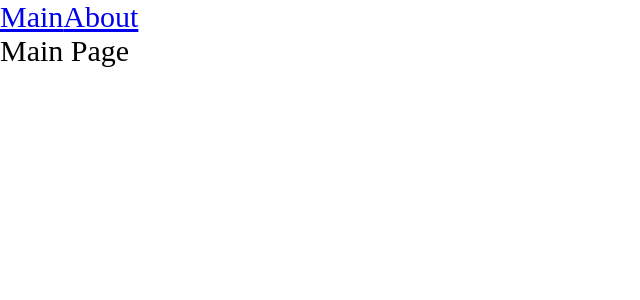
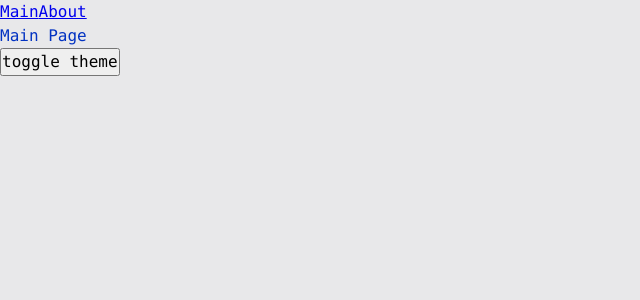
Before and after one commit to grandleemon/prod-react, a React app: page / in a window 1280 px wide. Shown: the top 300 px of the page, without its empty margins (0-640 px from the left). Built offline with nearby package versions, Linux system fonts and the light colour scheme.

Commit message:
global css variables/styles, custom hook for changing theme

```diff
--- a/src/App.tsx
+++ b/src/App.tsx
@@ -1,12 +1,15 @@
+import { Suspense } from "react";
 import { Link, Route, Routes } from "react-router-dom";
 import { AboutPageAsync } from "./pages/AboutPage/AboutPage.async";
 import { MainPageAsync } from "./pages/MainPage/MainPage.async";
-import "./index.scss";
-import { Suspense } from "react";
+import { useTheme } from "./theme/useTheme";
+import "./styles/index.scss";
 
 const App = () => {
+  const { theme, toggleTheme } = useTheme();
+
   return (
-    <div className="app">
+    <div className={`app ${theme}`}>
       <Link to="/">Main</Link>
       <Link to="/about">About</Link>
       <Suspense fallback="loading...">
@@ -15,6 +18,7 @@ const App = () => {
           <Route path="/" element={<MainPageAsync />} />
         </Routes>
       </Suspense>
+      <button onClick={toggleTheme}>toggle theme</button>
     </div>
   );
 };
--- a/src/index.scss
+++ /dev/null
@@ -1,9 +0,0 @@
-* {
-  padding: 0;
-  margin: 0;
-  box-sizing: border-box;
-}
-
-.app {
-  font-size: 30px;
-}
--- a/src/index.tsx
+++ b/src/index.tsx
@@ -1,10 +1,13 @@
 import { render } from "react-dom";
 import App from "./App";
 import { BrowserRouter } from "react-router-dom";
+import ThemeProvider from "./theme/ThemeProvider";
 
 render(
   <BrowserRouter>
-    <App />
+    <ThemeProvider>
+      <App />
+    </ThemeProvider>
   </BrowserRouter>,
   document.getElementById("root")
 );
--- /dev/null
+++ b/src/styles/index.scss
@@ -0,0 +1,19 @@
+@import "reset";
+@import "variables/global";
+@import "themes/normal";
+@import "themes/dark";
+
+.app {
+  font: var(--font-m);
+  min-height: 100vh;
+
+  &.light{
+    background: var(--bg-color);
+    color: var(--primary-color);
+  }
+
+  &.dark{
+    background: var(--bg-color);
+    color: var(--primary-color);
+  }
+}
--- /dev/null
+++ b/src/styles/reset.scss
@@ -0,0 +1,13 @@
+* {
+  margin: 0;
+  padding: 0;
+  box-sizing: border-box;
+}
+
+input,
+textarea,
+button,
+select {
+  margin: 0;
+  font: inherit;
+}
--- /dev/null
+++ b/src/styles/themes/dark.scss
@@ -0,0 +1,6 @@
+.app.dark {
+  --bg-color: #0e0e75;
+
+  --primary-color: #049604;
+  --secondary-color: #04аа04;
+}
--- /dev/null
+++ b/src/styles/themes/normal.scss
@@ -0,0 +1,6 @@
+.app.light {
+  --bg-color: #e8e8ea;
+
+  --primary-color: #0232c2;
+  --secondary-color: #0449e0;
+}
--- /dev/null
+++ b/src/styles/variables/global.scss
@@ -0,0 +1,11 @@
+:root {
+  --font-family-main: Consolas, "Times New Roman", Serif;
+
+  --font-size-m: 16px;
+  --font-line-m: 24px;
+  --font-m: var(--font-size-m) / var(--font-line-m) var(--font-family-main);
+
+  --font-size-l: 24px;
+  --font-line-l: 32px;
+  --font-l: var(--font-size-l) / var(--font-line-l) var(--font-family-main);
+}
--- /dev/null
+++ b/src/theme/ThemeContext.ts
@@ -0,0 +1,14 @@
+import { createContext } from "react";
+
+export enum Theme {
+  LIGHT = "light",
+  DARK = "dark",
+}
+
+export interface ThemeContextProps {
+  theme?: Theme;
+  setTheme?: (theme: Theme) => void;
+}
+
+export const ThemeContext = createContext<ThemeContextProps>({});
+export const LOCAL_STORAGE_THEME_KEY = "theme";
--- /dev/null
+++ b/src/theme/ThemeProvider.tsx
@@ -0,0 +1,25 @@
+import React, { FC, useMemo, useState } from "react";
+import { LOCAL_STORAGE_THEME_KEY, Theme, ThemeContext } from "./ThemeContext";
+
+const defaultTheme =
+  (localStorage.getItem(LOCAL_STORAGE_THEME_KEY) as Theme) || Theme.LIGHT;
+
+const ThemeProvider: FC = ({ children }) => {
+  const [theme, setTheme] = useState<Theme>(defaultTheme);
+
+  const defaultProps = useMemo(
+    () => ({
+      theme,
+      setTheme,
+    }),
+    [theme]
+  );
+
+  return (
+    <ThemeContext.Provider value={defaultProps}>
+      {children}
+    </ThemeContext.Provider>
+  );
+};
+
+export default ThemeProvider;
--- /dev/null
+++ b/src/theme/useTheme.ts
@@ -0,0 +1,19 @@
+import { useContext } from "react";
+import { LOCAL_STORAGE_THEME_KEY, Theme, ThemeContext } from "./ThemeContext";
+
+interface UseThemeResult {
+  theme: Theme;
+  toggleTheme: VoidFunction;
+}
+
+export const useTheme = (): UseThemeResult => {
+  const { theme, setTheme } = useContext(ThemeContext);
+
+  const toggleTheme = () => {
+    const newTheme = theme === Theme.DARK ? Theme.LIGHT : Theme.DARK;
+    setTheme(newTheme);
+    localStorage.setItem(LOCAL_STORAGE_THEME_KEY, newTheme);
+  };
+
+  return { theme, toggleTheme };
+};
```
